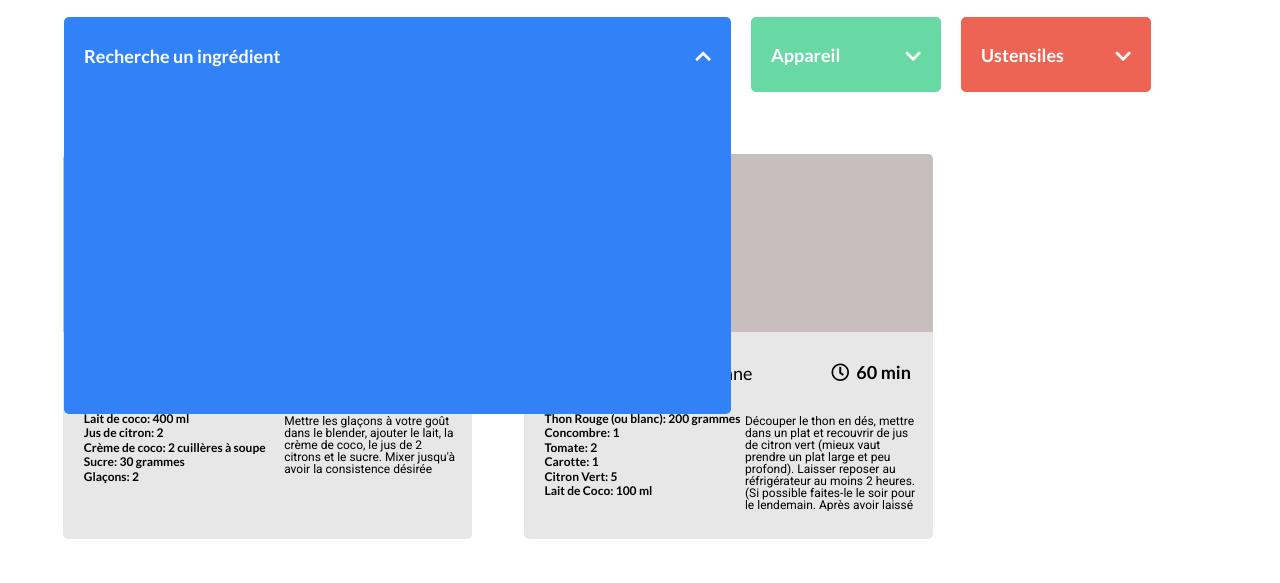
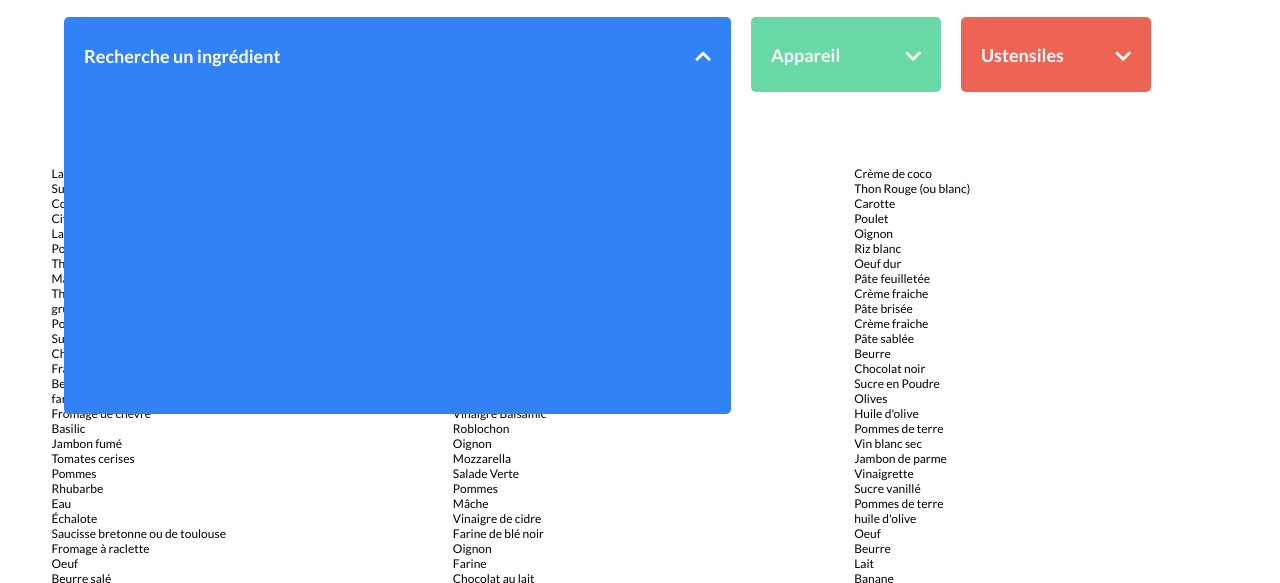
Before and after one commit to jhercovitz/JohannHercovitz_7_15112021, a plain HTML site: page html/index.html in a window 1280 px wide. Both pictures are taken after a click on the icon 226 px from the left and 272 px from the top of the page. Shown: the part 216-799 px from the top of the page. Drawn offline with Linux system fonts and the light colour scheme.

Commit message:
displayIngredient ok / problem element

```diff
--- a/css/petits_plats.css
+++ b/css/petits_plats.css
@@ -282,6 +282,13 @@ section {
     margin-right: 20%;
 }
 
+ul {
+    width: 30%;
+    margin-bottom: -12px;
+    font-size: 12px;
+    /* color: white; */
+}
+
 @media only screen and (max-width: 1024px) {
     #logo {
         width: 30%;
--- a/js/search.js
+++ b/js/search.js
@@ -142,10 +142,8 @@ function generateIngredients(recipeList) {
 
     for (let i = 0; i < recipeList.length; i++) {
        for (let j = 0; j < recipeList[i].ingredients.length; j++){
-
-        ingredientList.push(recipeList[i].ingredients[j])
-        // console.log(ingredientList);
-       }
+        ingredientList.push(recipeList[i].ingredients[j]);
+    }
     }
     return ingredientList;
 }
@@ -175,15 +173,20 @@ function displayIngredient(ingredientList) {
     let ingredientCard = ``;
     ingredientCard =
     ingredientCard +
-        `<p class="p2">${[ingredientList].join(' ')}<br></p>`;
-document.getElementById('ingredient').innerHTML += ingredientCard;
+        `<ul>${[ingredientList]}</ul>`;
+
+        chevronIngredientDown.addEventListener('click', function(){
+        document.querySelector('section').innerHTML += ingredientCard;
+    })
+    chevronIngredientUp.addEventListener('click', function(){
+        document.querySelector('section').innerHTML = "";
+    })
 }
 
 function displayIngredientList(ingredientList) {
-    document.getElementById('ingredient').innerHTML = "";
-    console.log(ingredientList);
-    ingredientList.forEach(function(ingredientList) {
-        displayIngredient(ingredientList)
+    document.querySelector('section').innerHTML = "";
+    ingredientList.forEach(function(recipe) {
+        displayIngredient(recipe.ingredient)
     });
 }
 displayIngredientList(ingredientList)
```
